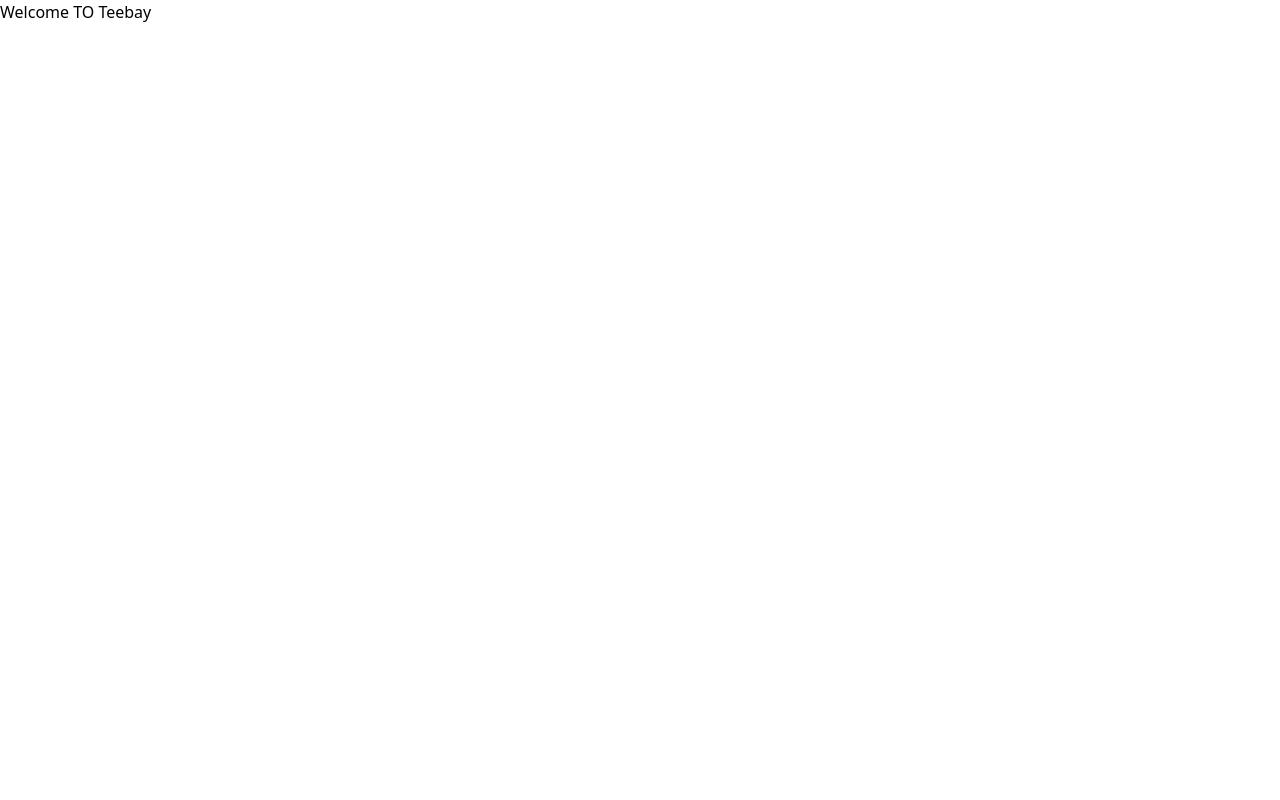
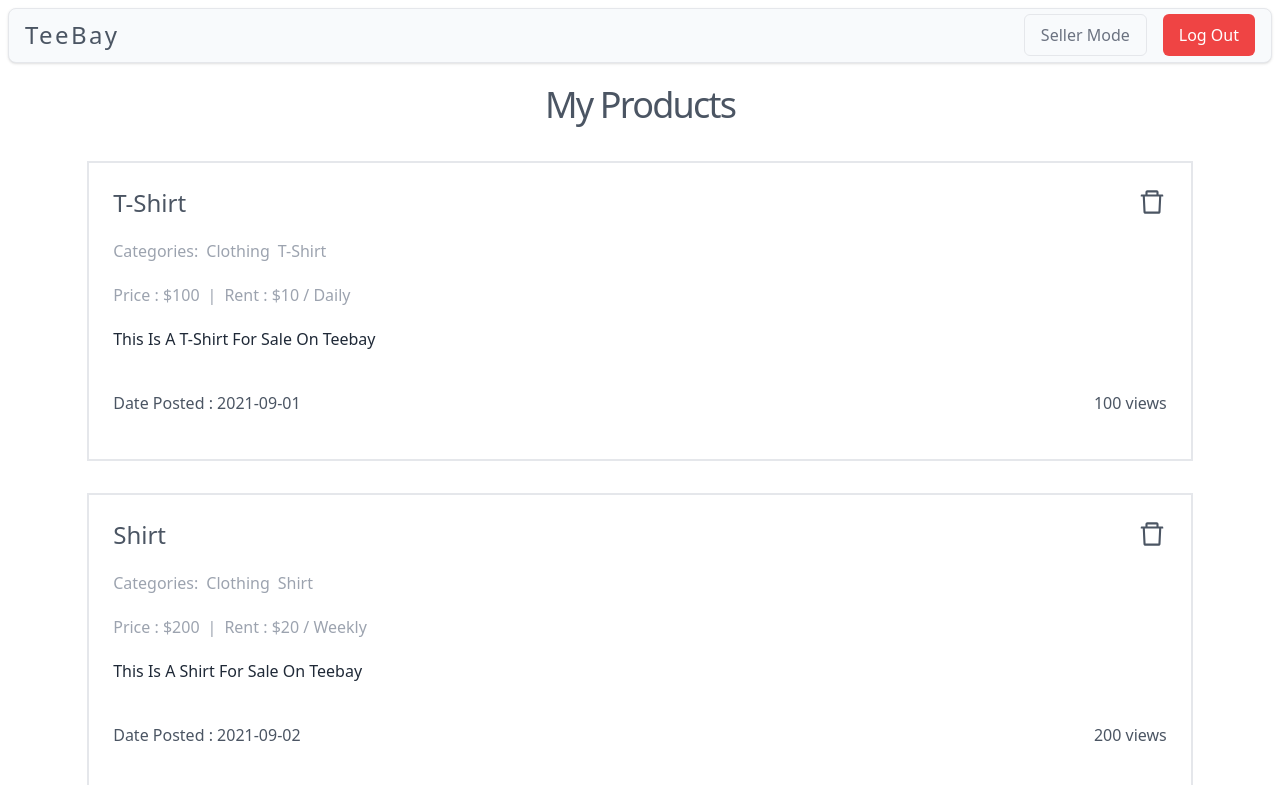
Before and after one commit to Btocode/teebay, a React (Vite) app in the folder teebay/: page / in a window 1280 px wide. Built offline with nearby package versions, Linux system fonts and the light colour scheme; sample sign-in values are in the browser's storage.

Commit message:
Top header added and Product page created

```diff
--- a/teebay/src/App.jsx
+++ b/teebay/src/App.jsx
@@ -3,6 +3,7 @@ import { Route, Routes } from "react-router-dom";
 import { protectedRoutes, publicRoutes } from "./Teebay";
 import Authorization from "./middlewares/Authorization";
 import NotFound from "./pages/NotFound";
+import Layout from "./ui/Layout";
 
 function App() {
   return (
@@ -18,6 +19,7 @@ function App() {
       <Route
         path="/"
         element={<Authorization />}>
+        <Route path="/" element={<Layout />}>
         {protectedRoutes.map((route, index) => (
           <Route
             key={index}
@@ -39,8 +41,11 @@ function App() {
                     ))}
                 </Route>
               ))}
+
           </Route>
+
         ))}
+      </Route>
       </Route>
 
       <Route path="*" element={<NotFound />} />
--- /dev/null
+++ b/teebay/src/components/Product.jsx
@@ -0,0 +1,46 @@
+import React from "react";
+import { AiOutlineDelete } from "react-icons/ai";
+
+const Product = ({ productInfo }) => {
+  return (
+    <div className=" w-full p-4">
+      <div className="wrapper border-2 min-h-[300px] capitalize p-6 flex flex-col gap-5">
+        <header className="flex justify-between">
+          <h1 className="text-2xl font-medium text-gray-600">
+            {productInfo.name}
+          </h1>
+          <AiOutlineDelete className="text-gray-600 cursor-pointer text-3xl hover:text-red-500" />
+        </header>
+        <span className="flex gap-2 text-gray-400">
+          <p>Categories:</p>
+          {productInfo.categories.map((category) => (
+            <p>{category}</p>
+          ))}
+        </span>
+        <span className="flex text-gray-400 gap-2">
+          <p>Price : ${productInfo.price}</p>|
+          <p>
+            Rent : ${productInfo.rent} / {productInfo.rent_type}
+          </p>
+        </span>
+        <p className="text-gray-800 w-[70%]">
+          {productInfo.description.length > 250 ? (
+            <p>
+              {productInfo.description.slice(0, 250)}
+              <a className="text-blue-400 cursor-pointer">...More Details</a>
+            </p>
+          ) : (
+            productInfo?.description
+          )}
+        </p>
+        <footer className="flex justify-between text-gray-600 mt-5">
+          <p>Date Posted : {productInfo.date_posted}</p>
+
+          <p className="lowercase">{productInfo.views} views </p>
+        </footer>
+      </div>
+    </div>
+  );
+};
+
+export default Product;
--- a/teebay/src/index.css
+++ b/teebay/src/index.css
@@ -1,3 +1,32 @@
 @tailwind base;
 @tailwind components;
 @tailwind utilities;
+
+.custom-scrollbar {
+  overflow: auto;
+  position: relative
+}
+
+.custom-scrollbar .content {
+  /* Set the width to be wider than the container to enable horizontal scrolling */
+  width: calc(100% + 20px);
+  padding: 10px;
+}
+
+/* Custom scrollbar styles */
+.custom-scrollbar::-webkit-scrollbar {
+  width: 10px;
+}
+
+.custom-scrollbar::-webkit-scrollbar-track {
+  background: #f1f1f1;
+}
+
+.custom-scrollbar::-webkit-scrollbar-thumb {
+  background: #888;
+  border-radius: 5px;
+}
+
+.custom-scrollbar::-webkit-scrollbar-thumb:hover {
+  background: #555;
+}
--- a/teebay/src/pages/Home.jsx
+++ b/teebay/src/pages/Home.jsx
@@ -1,10 +1,92 @@
 import React from 'react'
+import Layout from "../ui/Layout"
+import Product from "../components/Product"
+
+const products = [
+  {
+    id : 1,
+    name : "T-Shirt",
+    price : 100,
+    rent : 10,
+    rent_type : "daily",
+    categories : ["clothing", "t-shirt"],
+    description : "This is a t-shirt for sale on teebay",
+    date_posted : "2021-09-01",
+    views : 100,
+  },
+  {
+    id : 2,
+    name : "Shirt",
+    price : 200,
+    rent : 20,
+    rent_type : "weekly",
+    categories : ["clothing", "shirt"],
+    description : "This is a shirt for sale on teebay",
+    date_posted : "2021-09-02",
+    views : 200,
+  },
+  {
+    id : 3,
+    name : "Pants",
+    price : 300,
+    rent : 30,
+    rent_type : "monthly",
+    categories : ["clothing", "pants"],
+    description : "Lorem ipsum dolor sit amet consectetur adipisicing elit. Perferendis reiciendis nobis impedit consequuntur tenetur! Eius voluptatibus impedit rem est consequatur culpa? Nemo nihil quae dicta. Facilis officia quia dolore rerum placeat odio, ipsa fugiat distinctio? Iusto sit repellat sequi autem optio nulla quia pariatur! Error doloribus dolorem, illum eos minima a accusantium, cum totam dolore praesentium cumque ipsam, debitis tempora quasi eaque. Omnis nisi eius temporibus repellat id, debitis quos voluptatibus animi vel beatae corrupti dolore dicta, quidem in blanditiis vero illum laudantium doloribus, inventore quasi enim recusandae possimus. Porro possimus quasi minima assumenda veniam perferendis, sequi asperiores quae officia reiciendis quaerat provident, blanditiis iure quia praesentium illum qui nesciunt suscipit, numquam adipisci explicabo. Saepe quisquam consectetur accusantium distinctio est?",
+    date_posted : "2021-09-03",
+    views : 300,
+  },
+  {
+    id : 4,
+    name : "Shoes",
+    price : 400,
+    rent : 40,
+    rent_type : "daily",
+    categories : ["clothing", "shoes"],
+    description : "This is a shoes for sale on teebay",
+    date_posted : "2021-09-04",
+    views : 400,
+  },
+  {
+    id : 5,
+    name : "Socks",
+    price : 500,
+    rent : 50,
+    rent_type : "weekly",
+    categories : ["clothing", "socks"],
+    description : "This is a socks for sale on teebay",
+    date_posted : "2021-09-05",
+    views : 500,
+  },
+  {
+    id : 6,
+    name : "Jacket",
+    price : 600,
+    rent : 60,
+    rent_type : "monthly",
+    categories : ["clothing", "jacket"],
+    description : "This is a jacket for sale on teebay",
+    date_posted : "2021-09-06",
+    views : 600,
+  },
+]
 
 const Home = () => {
   return (
-    <div>
-    Welcome TO Teebay
-    </div>
+    <main className="w-full flex items-center h-full">
+        <div
+        className="container mx-auto flex flex-col items-center h-[700px]"
+        >
+        <h1 className="text-4xl text-gray-600 tracking-tighter">
+            My Products
+        </h1>
+        <div className="product-container w-[90%] mt-5 overflow-scroll custom-scrollbar">
+            {products.map((product) => (
+              <Product key={product.id} productInfo={product} />
+            ))}
+        </div>
+        </div>
+    </main>
   )
 }
 
--- a/teebay/src/ui/Button.jsx
+++ b/teebay/src/ui/Button.jsx
@@ -1,9 +1,10 @@
 import React from "react";
 
-const Button = ({ text, classname }) => {
+const Button = ({ text, classname, onclick }) => {
   return (
     // Button component
     <button
+      onClick={onclick}
       className={classname}>
       {text}
     </button>
--- /dev/null
+++ b/teebay/src/ui/Layout.jsx
@@ -0,0 +1,42 @@
+import React, { useContext } from "react";
+import { Outlet, useNavigate } from "react-router-dom";
+import { AuthContext } from "../context/authContext";
+import Button from "./Button";
+
+const Layout = ({ children }) => {
+  const { logout } = useContext(AuthContext);
+  const navigate = useNavigate();
+  return (
+    <div className="h-screen flex gap-4 p-2 w-full flex-col items-center">
+      <header className="bg-light border shadow rounded-lg sticky top-0 h-[60px] flex items-center justify-between px-4 z-10 w-full bg-slate-50">
+        <span
+          onClick={() => {
+            navigate("/");
+          }}
+          className="
+        text-2xl font-medium tracking-widest text-gray-600 cursor-pointer
+      ">
+          TeeBay
+        </span>
+        <span className="flex gap-x-4">
+          <Button
+            text={"Seller Mode"}
+            classname={
+              " text-gray-500 px-4 py-2 rounded-md border hover:bg-slate-500 hover:text-white"
+            }
+          />
+          <Button
+            onclick={() => {
+              logout();
+            }}
+            text={"Log Out"}
+            classname={"bg-red-500 text-white px-4 py-2 rounded-md"}
+          />
+        </span>
+      </header>
+      <Outlet />
+    </div>
+  );
+};
+
+export default Layout;
```
